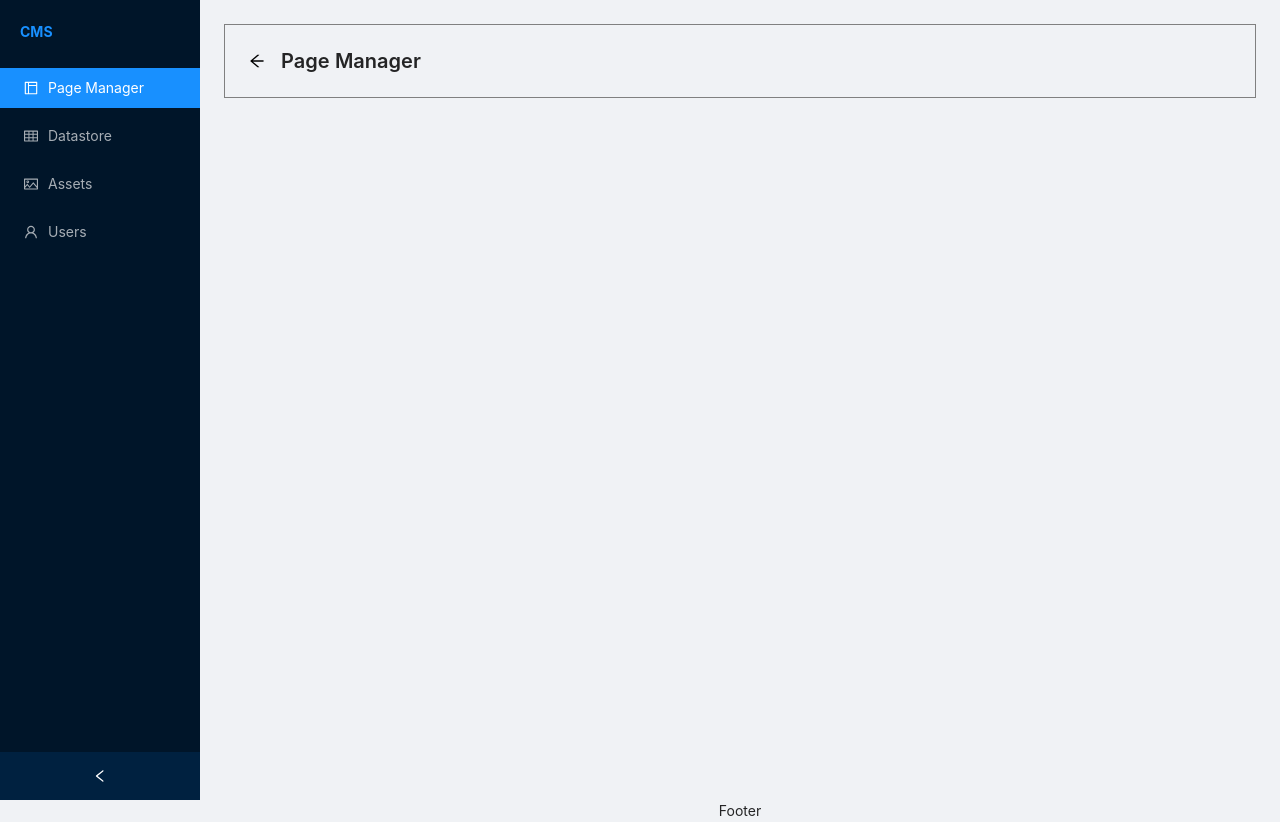
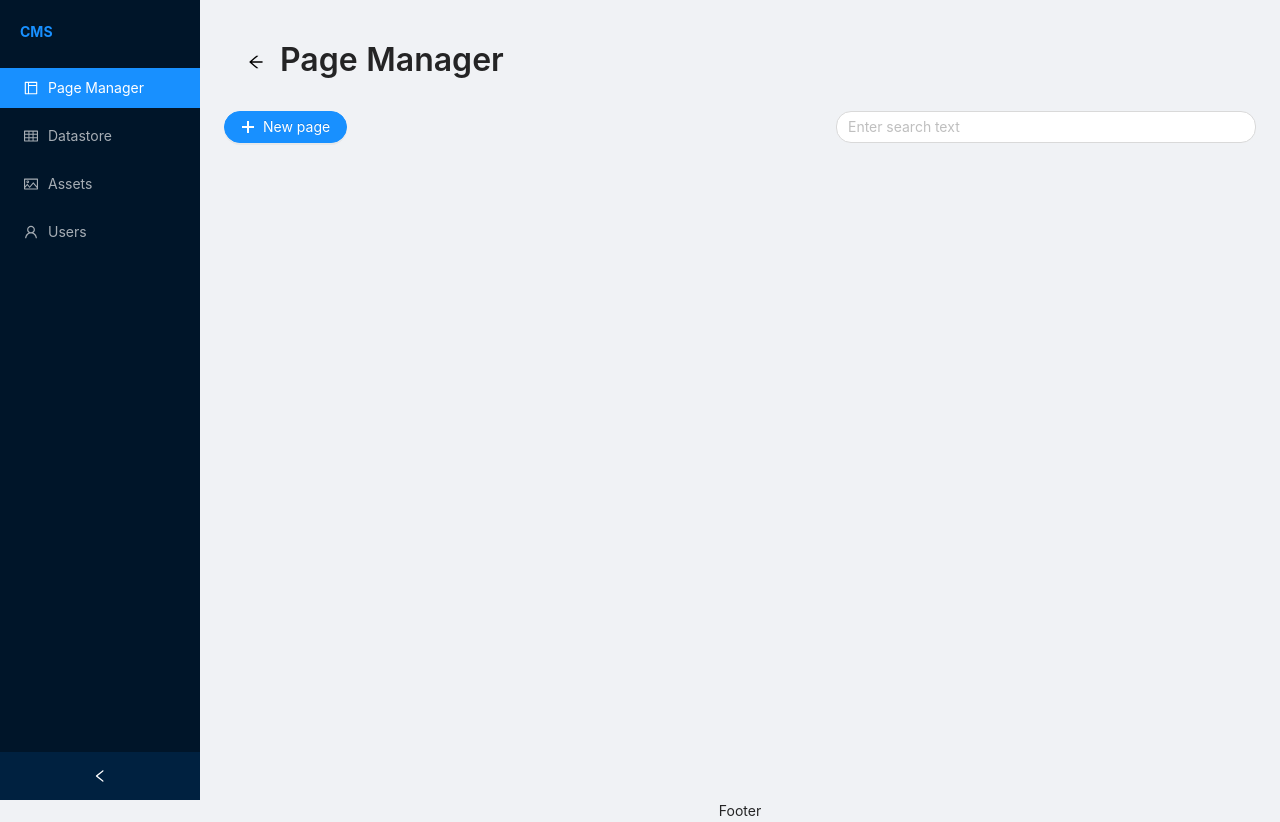
Before and after one commit to simranjitsingh3720/CMS, a Next.js app: page /admin/page-builder in a window 1280 px wide. Built offline with nearby package versions, Linux system fonts and the light colour scheme.

Commit message:
add action bar

```diff
--- a/pages/admin/page-builder/index.js
+++ b/pages/admin/page-builder/index.js
@@ -1,10 +1,37 @@
-import React from 'react';
+import { PlusOutlined } from '@ant-design/icons';
+import React, { useEffect, useState } from 'react';
+import Actionbar from '../../../ui/page-components/components/ActionBar/index';
 
-const index = () => (
-  <div />
-);
+function Index() {
+  const [searchValue, setSearchValue] = useState('');
 
-export default index;
+  useEffect(() => {
+    // make api call according to searchvalue
+  }, [searchValue]);
+
+  const handleCreateNewPage = () => {
+  };
+
+  const actions = {
+    searchBar: {
+      searchValue,
+      setSearchValue,
+    },
+    buttons: [{
+      name: 'New page',
+      icon: <PlusOutlined />,
+      onClick: handleCreateNewPage,
+    }],
+  };
+
+  return (
+    <div>
+      <Actionbar actions={actions} />
+    </div>
+  );
+}
+
+export default Index;
 
 export async function getServerSideProps() {
   return {
--- a/styles/globals.scss
+++ b/styles/globals.scss
@@ -0,0 +1,9 @@
+.action-searchBar{
+  width: 30em;
+  border-radius: 15px;
+}
+
+.ant-page-header-heading-title{
+  font-size: 2rem;
+  height: 2.3rem;
+}
--- a/ui/page-components/components/ActionBar/index.js
+++ b/ui/page-components/components/ActionBar/index.js
@@ -1,5 +1,43 @@
+import { Button, Input } from 'antd';
 import React from 'react';
 
-const index = () => <div />;
+const index = ({ children = null, actions = {} }) => {
+  let buttons = null;
+  let search = null;
+  if (actions.buttons) {
+    buttons = actions.buttons.map((button) => (
+      <Button type="primary" shape="round" key={button.name} onClick={button.onClick}>
+        {button.icon}
+        {button.name}
+      </Button>
+
+    ));
+  }
+
+  if (actions.searchBar) {
+    const { searchBar } = actions;
+    const handleOnChange = (e) => {
+      actions.searchBar.setSearchValue(e.target.value);
+    };
+    search = (
+      <Input placeholder="Enter search text" value={searchBar.searchValue} onChange={handleOnChange} className="action-searchBar" />
+    );
+  }
+
+  return (
+    <div style={{
+      marginTop: '10px', display: 'flex', alignItems: 'center', justifyContent: 'space-between',
+    }}
+    >
+      <div>
+        {buttons}
+      </div>
+      <div>{children}</div>
+      <div>
+        {search}
+      </div>
+    </div>
+  );
+};
 
 export default index;
--- a/ui/page-components/components/pageTitle/PageTitle.js
+++ b/ui/page-components/components/pageTitle/PageTitle.js
@@ -1,6 +1,5 @@
 import React from 'react';
-import { PageHeader } from 'antd';
-import styles from '../../../../styles/pageTitle.module.scss';
+import { Divider, PageHeader } from 'antd';
 
 function PageTitle({
   title = null, onBack, subTitle = null, extra = [],
@@ -8,11 +7,11 @@ function PageTitle({
   return (
     <div>
       <PageHeader
-        className={styles.pageTitle}
         onBack={onBack || function goBack() { window.history.back(); }}
         title={title}
         subTitle={subTitle}
         extra={extra}
+        style={{ fontSize: '200px' }}
       />
       {/* <Divider style={{ padding: 0, margin: 0, border: '2px solid red' }} /> */}
     </div>
```
